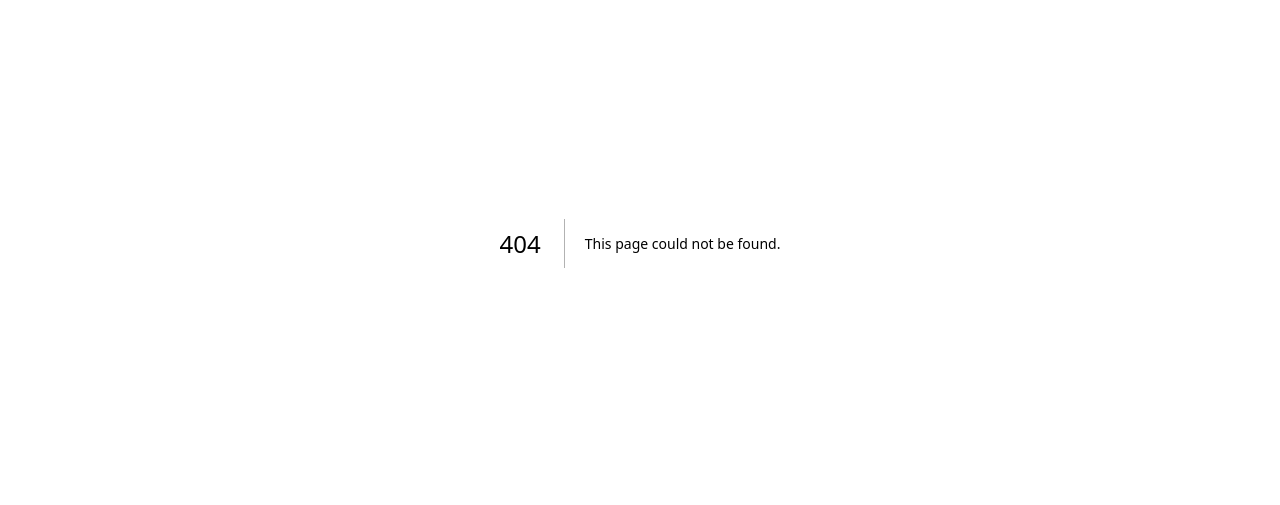
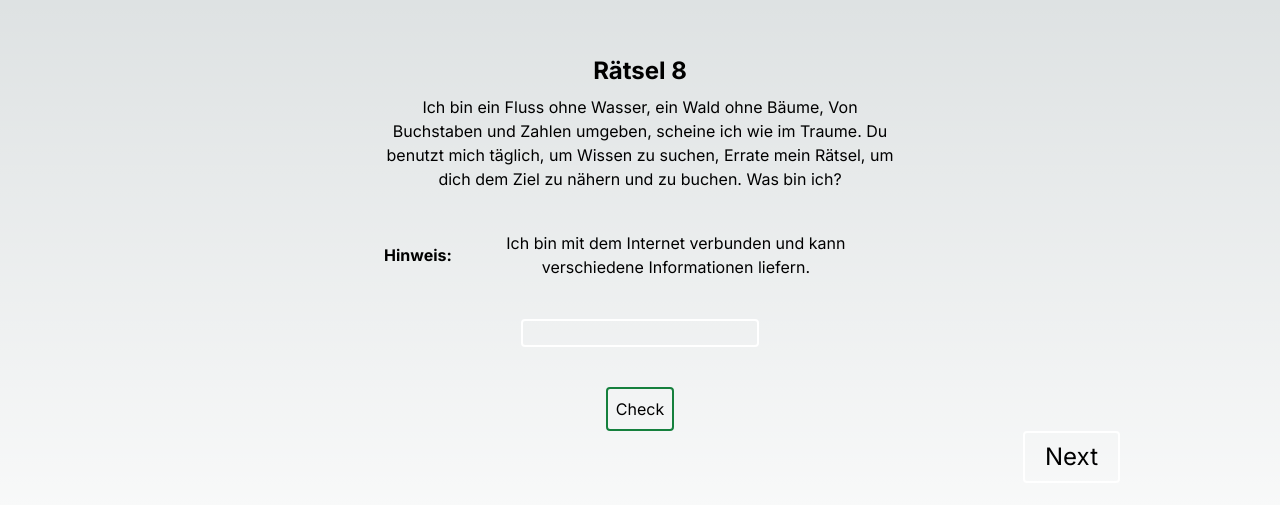
Before and after one commit to AelElliotBanyard/digital-escape-game, a Next.js app: page /puzzle8 in a window 1280 px wide. Before the commit this address had no page. Shown: the part 157-662 px from the top of the page. Built offline with nearby package versions, Linux system fonts and the light colour scheme.

Commit message:
puzzle9 completely done

```diff
--- /dev/null
+++ b/app/puzzle8/page.jsx
@@ -0,0 +1,53 @@
+"use client";
+import React from "react";
+import { useState } from "react";
+import { useRouter } from "next/navigation";
+
+const page = () => {
+  const result = "WINDRAD";
+  const [input, setInput] = useState("");
+  const router = useRouter();
+
+  const check = (e) => {
+    if (input.toUpperCase() === result) {
+      alert("Richtig!");
+    } else {
+      alert("Leider falsch!");
+    }
+  };
+
+  return (
+    <div className="flex flex-col items-center justify-center h-screen w-screen gap-10">
+      <div className="flex flex-col gap-2 items-center justify-center w-2/5 text-center">
+        <h1 className="font-bold text-2xl">Rätsel 8</h1>
+        <p>
+          Ich bin ein Fluss ohne Wasser, ein Wald ohne Bäume, Von Buchstaben und
+          Zahlen umgeben, scheine ich wie im Traume. Du benutzt mich täglich, um
+          Wissen zu suchen, Errate mein Rätsel, um dich dem Ziel zu nähern und
+          zu buchen. Was bin ich?
+        </p>
+      </div>
+      <div className="flex flex-row gap-1 items-center justify-center w-2/5 text-center">
+        <p className="font-bold">Hinweis:</p>
+        <p>Ich bin mit dem Internet verbunden und kann verschiedene Informationen liefern.</p>
+      </div>
+      <input
+        type="text"
+        className="rounded border-white border-2 bg-transparent"
+        value={input}
+        onChange={(e) => setInput(e.target.value)}
+      />
+      <button className="border-2 border-green-700 rounded p-2" onClick={check}>
+        Check
+      </button>
+      <button
+        className="absolute bottom-40 right-40 border-2 border-white p-2 pl-5 pr-5 text-2xl rounded"
+        onClick={() => router.replace("/puzzle9")}
+      >
+        Next
+      </button>
+    </div>
+  );
+};
+
+export default page;
```
